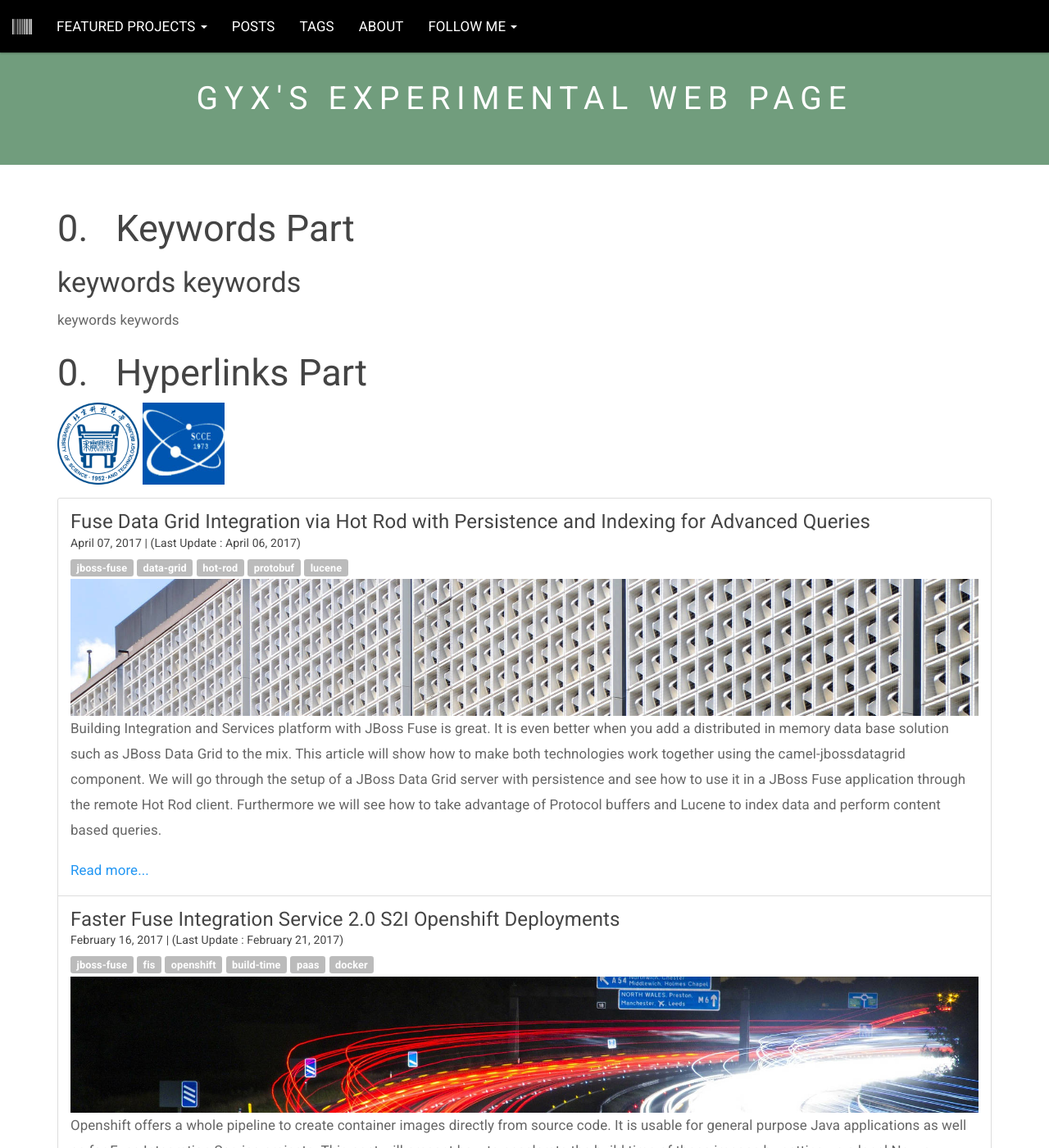
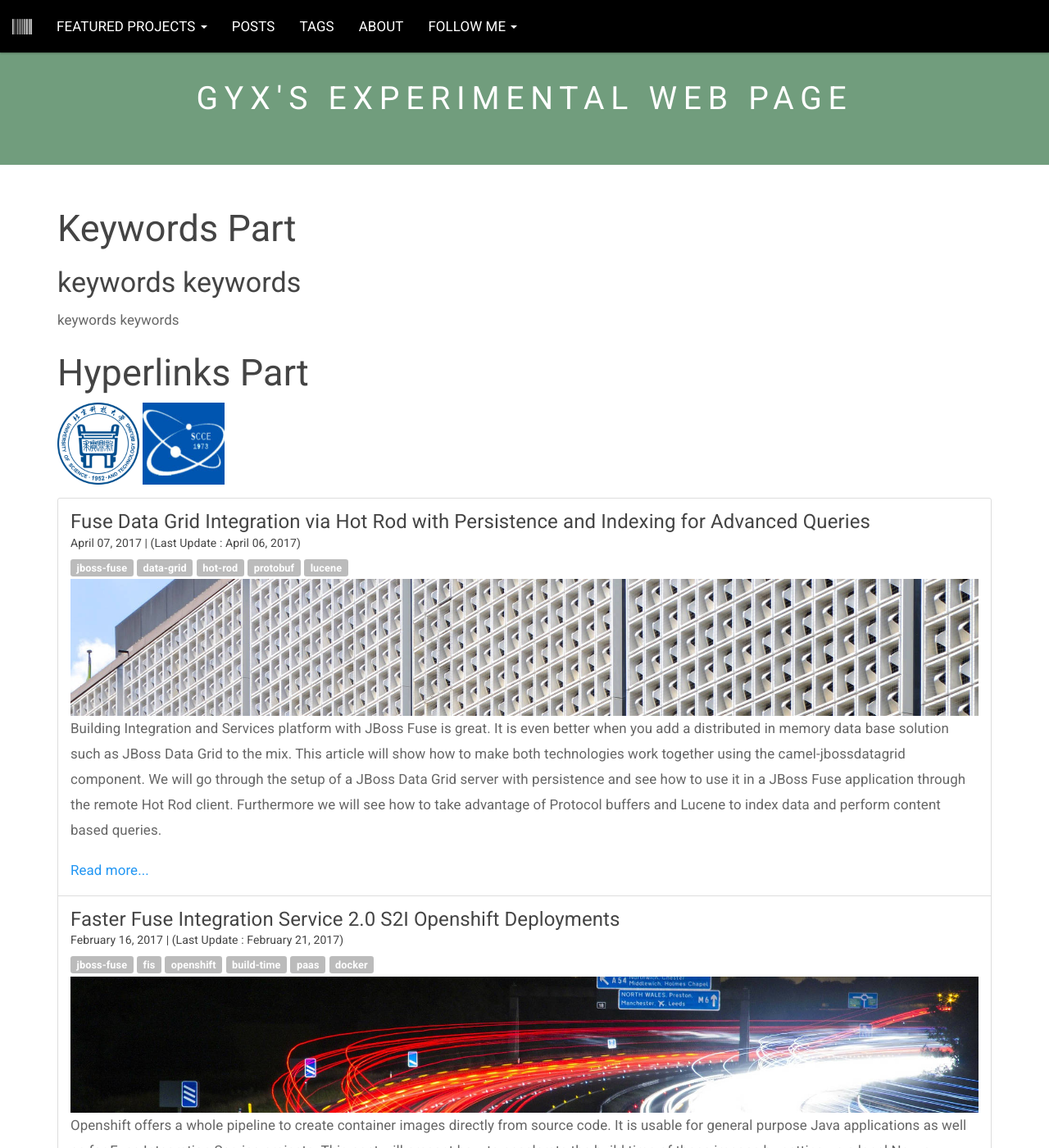
Before and after one commit to gaoyuxuan0131/gaoyuxuan0131.github.io, a Jekyll site: the page built from index.html, in a window 1280 px wide and 1400 px high, scrolled down 228 px. Shown: the whole window at 82% size. Built offline with Jekyll 4.4.1, drawn with Linux system fonts in a browser that asks for light colours; nearby versions of some CDN libraries; library files that are not in the unit come from our copies; the list of posts is cut into pages by our own code; comment, search, counter and statistics services are not loaded.

Commit message:
Update main.css

```diff
--- a/assets/css/main.css
+++ b/assets/css/main.css
@@ -21,14 +21,14 @@ h1 {
 	counter-reset: h3counter;
 } */
 
-h1:before {
+/* h1:before {
 	counter-increment: section;
 }
 h2:before {
 	content: counter(h2counter) ".\0000a0\0000a0";
 	/* counter-increment: h2counter; */
-	counter-increment: subsection;
-}
+	/*counter-increment: subsection;
+} */
 
 /* h3:before {
 	content: counter(h2counter) "." counter(h3counter) ".\0000a0\0000a0";
```
